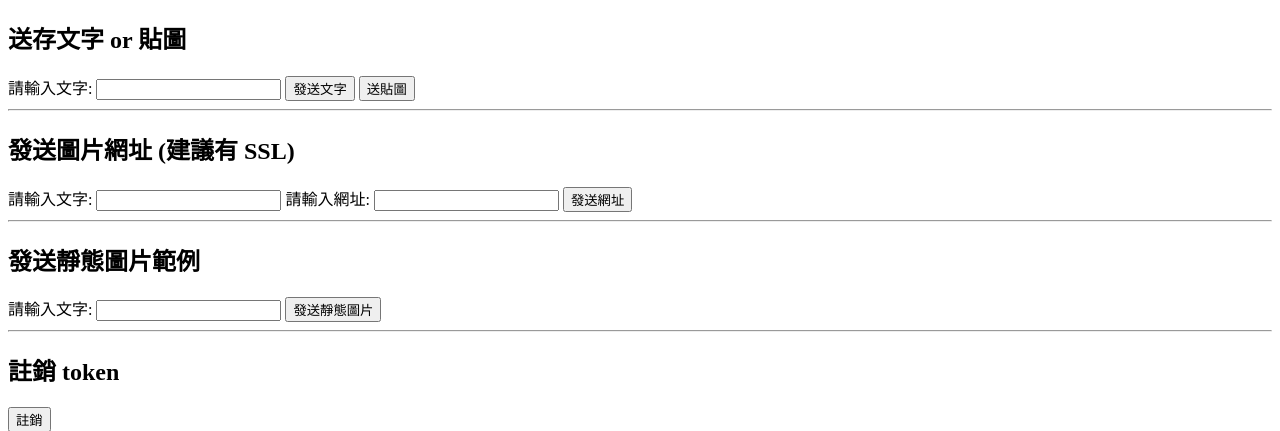
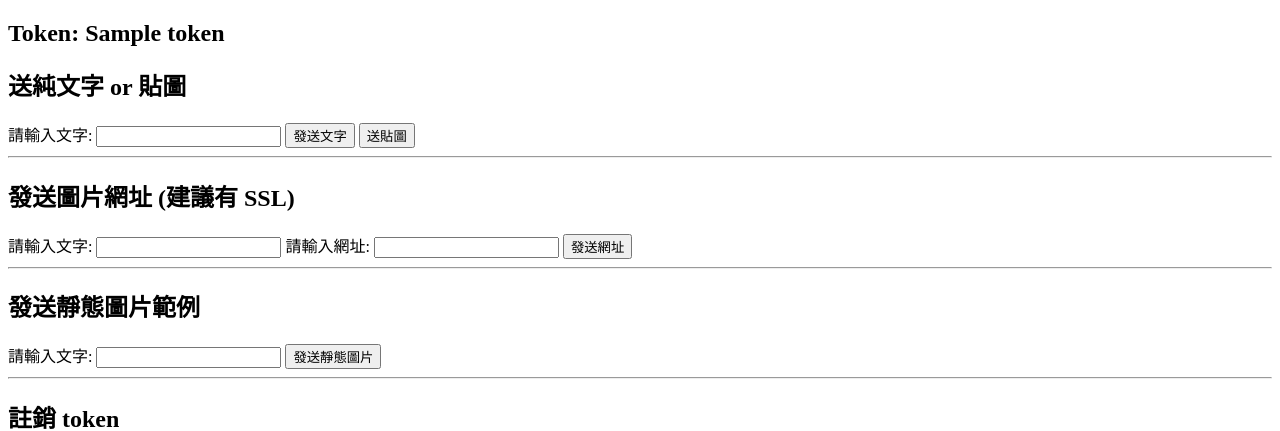
Before and after one commit to louis70109/flask-line-notify, a Flask app: template templates/notify_confirm.html in a window 1280 px wide. Shown: the top 431 px of the page. Run offline with Flask 2, Linux system fonts and the light colour scheme; the template is opened without the code that fills it: most values are stand-ins (such as "Sample title", 1, 10 or a date in 2020); some libraries are stand-ins or nearby versions.

Commit message:
Update notify_confirm.html

```diff
--- a/templates/notify_confirm.html
+++ b/templates/notify_confirm.html
@@ -7,7 +7,8 @@
     <title>驗證來源以及發送範例</title>
   </head>
   <body>
-    <h2>送存文字 or 貼圖</h2>
+    <h2>Token: {{token}}</h2>
+    <h2>送純文字 or 貼圖</h2>
     <span>請輸入文字: </span>
     <input type="text" name="user_text" id="user_text" />
     <button id="submit_btn">發送文字</button>
```
